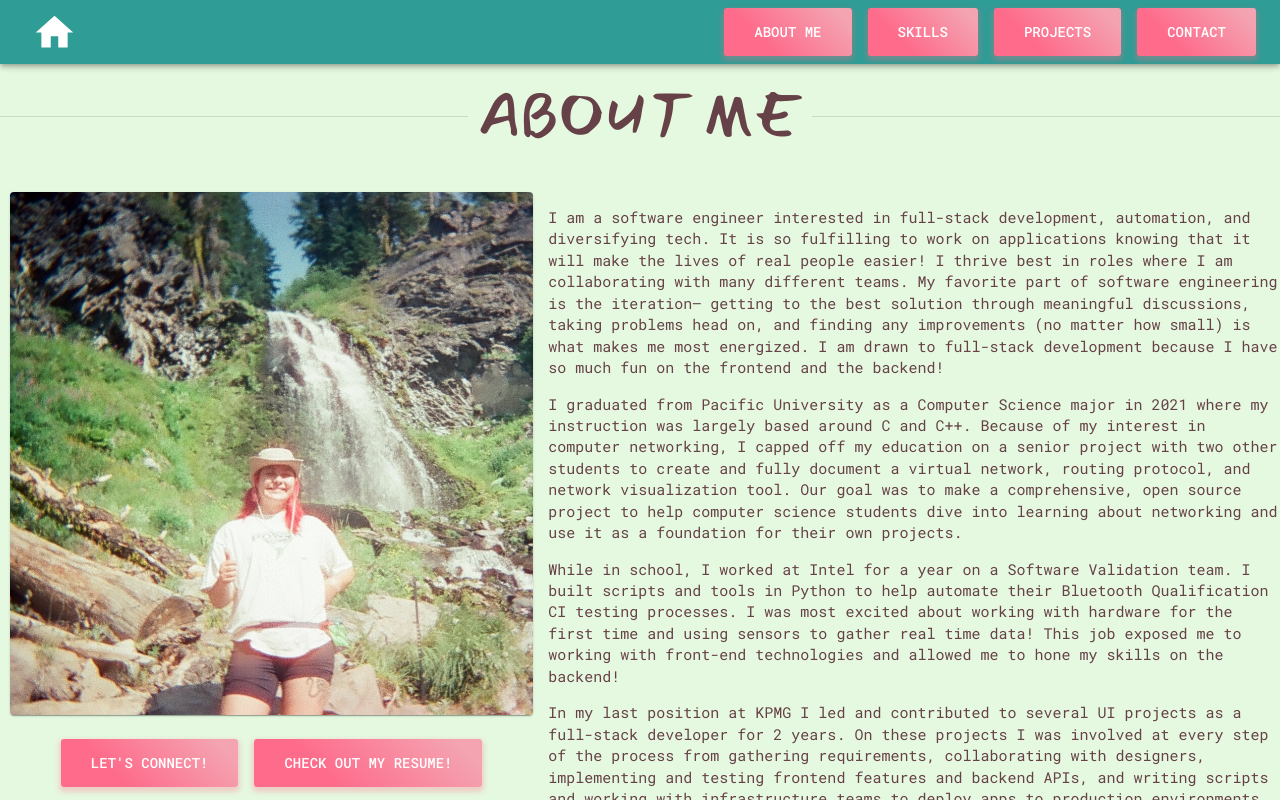
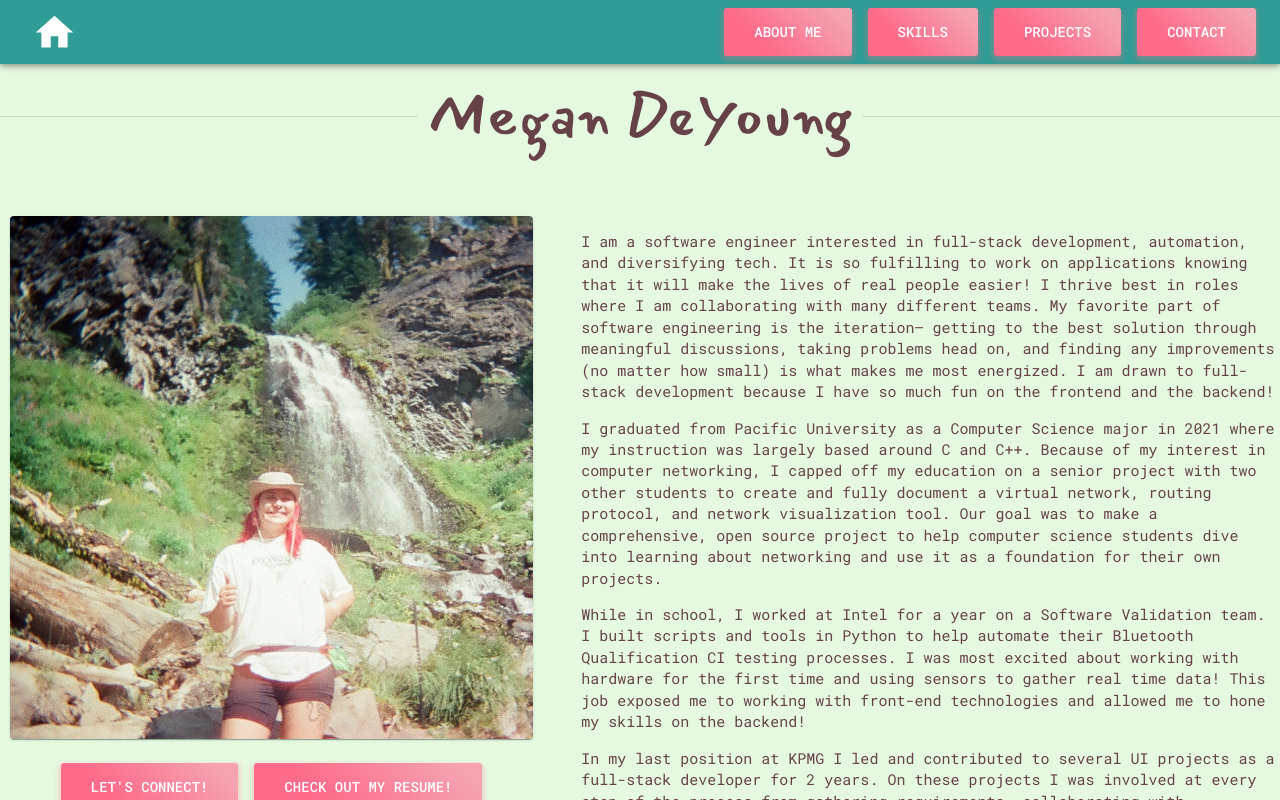
Before and after one commit to megan-kd/megan-kd.github.io, a React (Create React App) app in the folder megan-kd.github.io/: page / in a window 1280 px wide. Shown: the top 800 px of the page. Built offline with nearby package versions, Linux system fonts and the light colour scheme.

Commit message:
update about me title and added spacing between text and photo

```diff
--- a/megan-kd.github.io/src/about_me/AboutMe.js
+++ b/megan-kd.github.io/src/about_me/AboutMe.js
@@ -15,7 +15,6 @@ const AboutMe = (props) => {
     };
 
     const textStyle = {
-        paddingLeft: '15px',
         display: 'inline-flex !important'
     };
 
@@ -24,10 +23,10 @@ const AboutMe = (props) => {
             <Stack spacing={2} id={'about_me'}>
                 <Divider>
                     <Typography variant='h2'>
-                        ABOUT ME
+                        Megan DeYoung
                     </Typography>
                 </Divider>
-                <Grid container xs={12} spacing={{ xs: 6, sm: 3}} justifyContent={'center'} alignItems={'stretch'}>
+                <Grid container xs={12} spacing={{ xs: 3, md: 6, lg: 6}} justifyContent={'center'} alignItems={'stretch'}>
                     <Grid item xs={8.5} sm={7} md={6} lg={5} xl={4} style={imgStyle}>
                         <Stack spacing={3}>
                             <Card >
```
